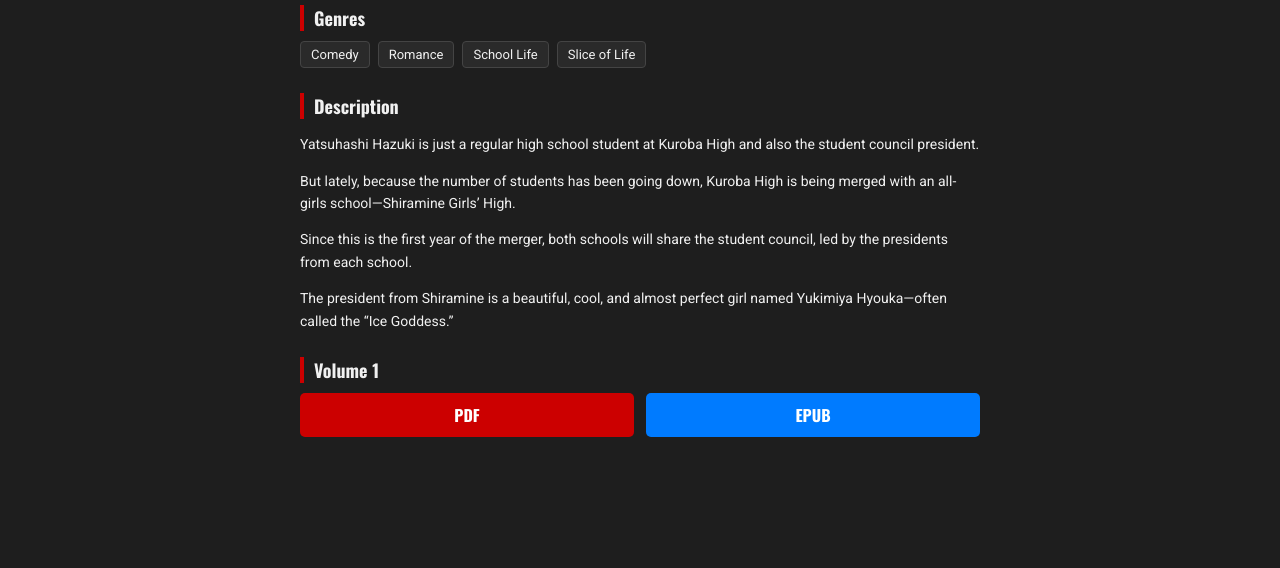
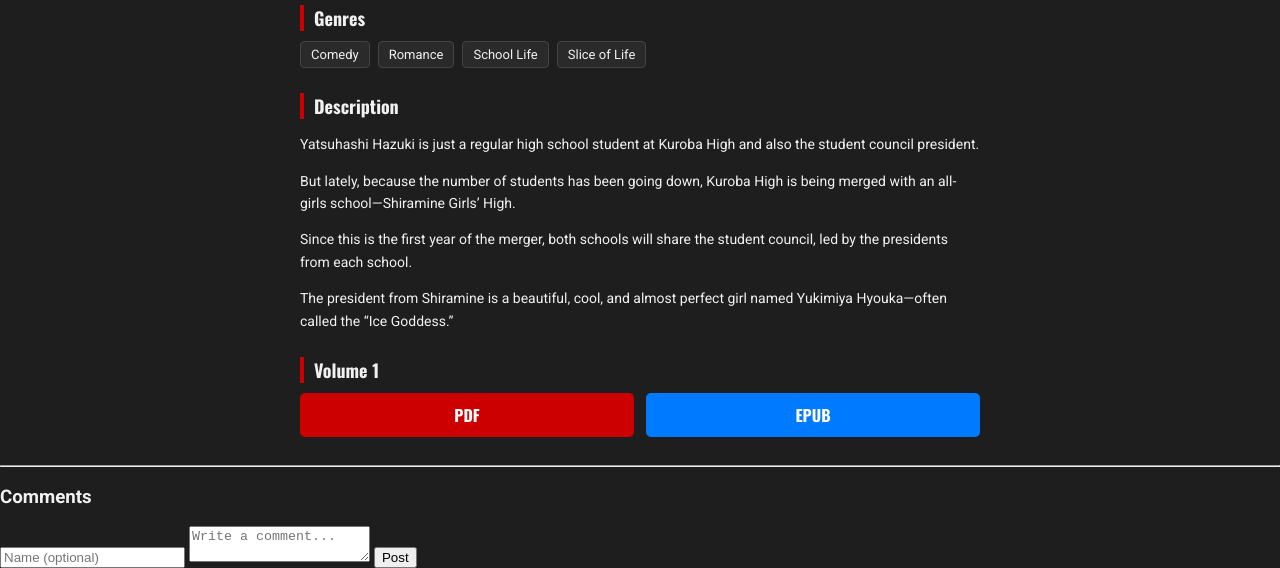
Before and after one commit to RJ-Novels/RJ-Novels, a Jekyll site: the page built from _novels/tsun_na_megami_sama.html, in a window 1280 px wide. Shown: the part 739-1307 px from the top of the page. Built offline with Jekyll 4.4.1, drawn with Linux system fonts in a browser that asks for light colours; comment, search, counter and statistics services are not loaded; before the commit the page ends 1236 px from its top, so only the background shows below that.

Commit message:
Update default.html

```diff
--- a/_layouts/default.html
+++ b/_layouts/default.html
@@ -76,30 +76,21 @@
 <main>
     {{ content }}
     {% if page.collection == "novels" %}
-<div class="comment-wrapper-force">
-  <div class="comment-content-box">
-      <div id="disqus_thread"></div>
-<div class="comments">
-<div class="giscus-comments">
-<script src="https://giscus.app/client.js"
-        data-repo="rj-novels/RJ-Novels"
-        data-repo-id="R_kgDOQ0CVFg"
-        data-category="Comments"
-        data-category-id="DIC_kwDOQ0CVFs4C04xZ"
-        data-mapping="title"
-        data-strict="0"
-        data-reactions-enabled="1"
-        data-emit-metadata="0"
-        data-input-position="bottom"
-        data-theme="dark"
-        data-lang="en"
-        crossorigin="anonymous"
-        async>
-</script>
-</div>
-</div>
+<hr>
+
+<div class="comment-box">
+  <h3>Comments</h3>
+
+  <input id="c-name" placeholder="Name (optional)">
+  <textarea id="c-text" placeholder="Write a comment..."></textarea>
+
+  <button id="c-send">Post</button>
+
+  <div id="comments-list"></div>
+        </div>
 {% endif %}
 </main>
+<script type="module" src="{{ '/assets/js/comments.js' | relative_url }}"></script>
 <script src="{{ '/assets/js/script.js' | relative_url }}"></script>
 </body>
 </html>
```
